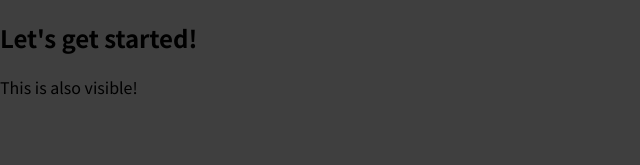
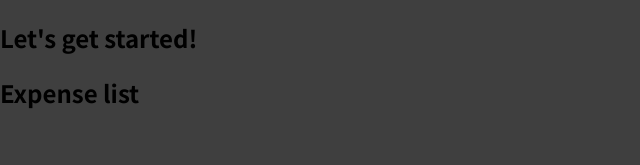
Before and after one commit to Olubukola-Martins/expense-tracker, a JavaScript app: page / in a window 1280 px wide. Shown: the top 165 px of the page, without its empty margins (0-640 px from the left). Built offline with nearby package versions, Linux system fonts and the light colour scheme.

Commit message:
Expense List component initiated

```diff
--- a/src/App.js
+++ b/src/App.js
@@ -1,8 +1,10 @@
+import ExpenseItem from "./components/ExpenseItem"
+
 function App() {
   return (
     <div>
       <h2>Let's get started!</h2>
-      <p>This is also visible!</p>
+      <ExpenseItem></ExpenseItem>
     </div>
   );
 }
--- a/src/components/ExpenseItem.JS
+++ b/src/components/ExpenseItem.JS
@@ -0,0 +1,7 @@
+
+
+function ExpenseItem() {
+    return <h2>Expense list</h2>
+}
+
+export default ExpenseItem;
```
